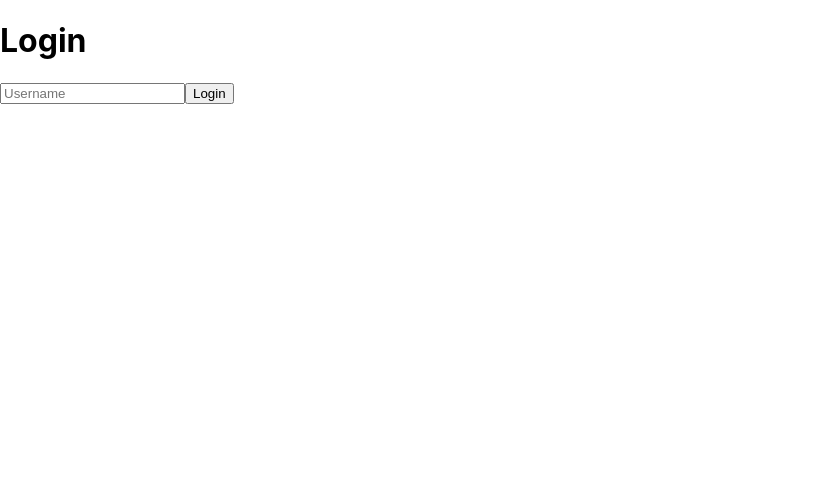
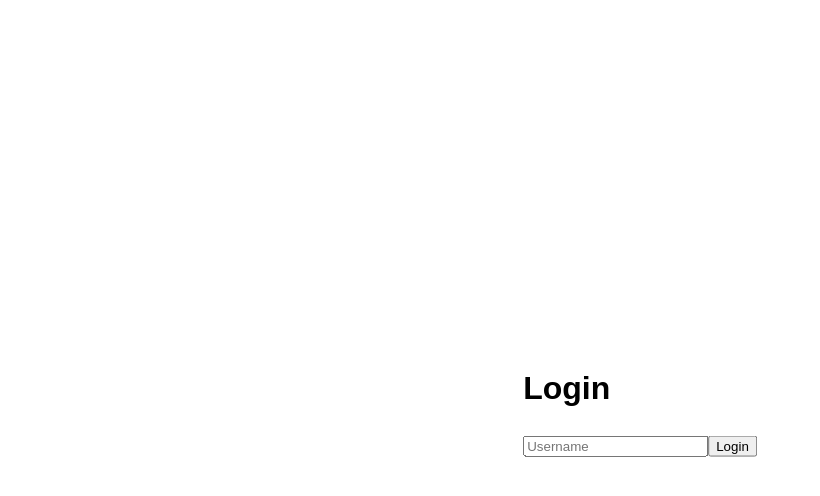
Before and after one commit to mellonnen/promethues-loki-grafana-demo, a React (Vite) app in the folder frontend/: page / in a window 1280 px wide. Shown: the top 496 px of the page, without its empty margins (0-820 px from the left). Built offline with nearby package versions, Linux system fonts and the light colour scheme.

Commit message:
feat: frontend done

```diff
--- a/frontend/src/App.css
+++ b/frontend/src/App.css
@@ -1,3 +1,10 @@
+.login {
+     position: absolute;
+     top: 50%;
+     left: 50%;
+     font: 16px/1.5 sans-serif;
+     transform: translate(-50%,-50%);
+}
 .chatRoom{
   --rad: 20px;
   --rad-sm: 3px;
--- a/frontend/src/Login.tsx
+++ b/frontend/src/Login.tsx
@@ -9,6 +9,7 @@ const Login = (props: LoginProps) => {
   const [user, setUser] = useState("");
   return (
     <form
+      className="login"
       onSubmit={() => {
         login(user);
       }}
```
